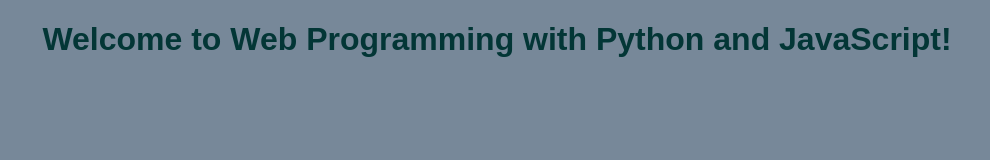
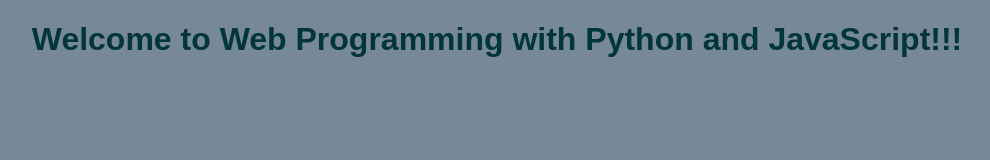
Before and after one commit to T4und3rC47008/zenturion, a plain HTML site: page hello.html in a window 1280 px wide. Shown: the whole page, without its empty margins (143-1133 px from the left). Drawn offline with Linux system fonts and the light colour scheme.

Commit message:
Added two punctuation

```diff
--- a/hello.html
+++ b/hello.html
@@ -18,6 +18,6 @@
     </style>
 </head>
 <body>
-    <h1>Welcome to Web Programming with Python and JavaScript!</h1>
+    <h1>Welcome to Web Programming with Python and JavaScript!!!</h1>
 </body>
 </html>
```
